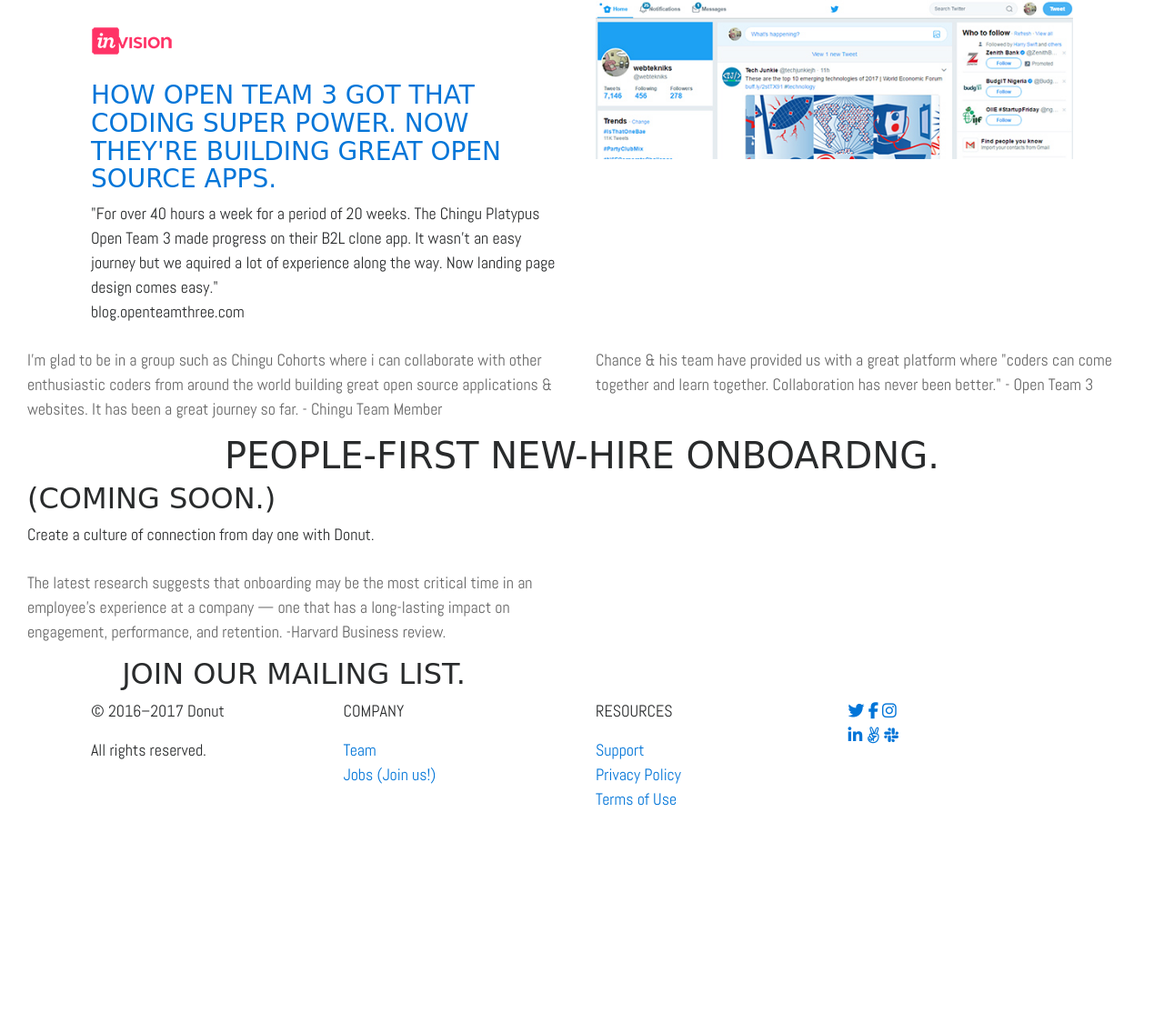
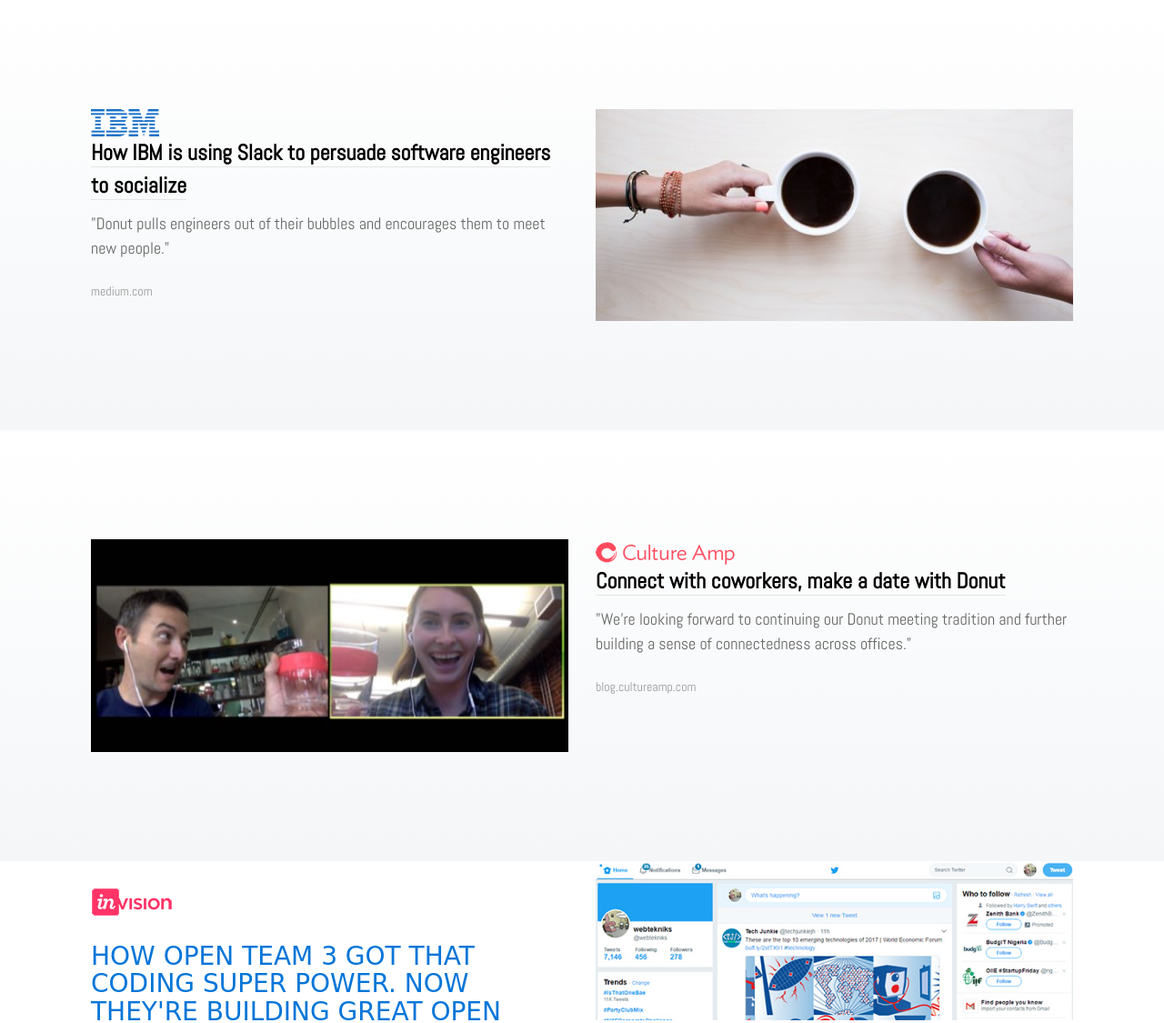
Before and after one commit to Umiii/SplashPage-Clone, a plain HTML site: page index.html in a window 1280 px wide. Shown: the top 1125 px of the page at 91% size. Before the commit the page ends 892 px from the top, so only its background shows below. Drawn offline with nearby package versions, Linux system fonts and the light colour scheme; a web font is replaced by a local one.

Commit message:
inserted curiouscc sections

```diff
--- a/index.html
+++ b/index.html
@@ -31,6 +31,38 @@
     </section>
 
 <!-- insert curiouscc sections here-->
+    <section class="curious-cc">
+    	<div class="container">
+    		<div class="row">
+    			<div class="col-sm-6">
+    					<img class="img-fluid" alt="ibm logo" src="images/ibm.v0.png"><br>
+    					<a class= "title-link" href="https://medium.com/letters-from-slash-hyphen/how-ibm-is-using-slack-to-persuade-software-engineers-to-socialize-72731a642319" target="_blank">How IBM is using Slack to persuade software engineers to socialize</a>
+    					<blockquote>"Donut pulls engineers out of their bubbles and encourages them to meet new people."</blockquote>
+					<p class="source">medium.com</p>
+				</div>
+    			<div class="col-sm-6">
+    				<img class="img-fluid" alt="two hands holding two cups of coffee" src="images/ibm_article_cover.v1.jpg">
+    			</div>
+    		</div>
+    	</div>
+    </section>
+
+    <section class="curious-cc">
+    	<div class="container">
+    		<div class="row">
+    			<div class="col-sm-6">
+    					<img class="img-fluid" alt="two people smilling and talking online via video call" src="images/cultureamp_article_cover.v0.jpg">
+    			</div>
+    			<div class="col-sm-6">
+    					<img class="logo amp" alt="culture amp logo" src="images/culture-amp.png"><br>
+    					<a class= "title-link" href="https://blog.cultureamp.com/connect-with-coworkers-make-a-date-with-donut" target="_blank">Connect with coworkers, make a date with Donut</a>
+    					<blockquote>"We're looking forward to continuing our Donut meeting tradition and further building a sense of connectedness across offices."</blockquote>
+    					<p class="source">blog.cultureamp.com</p>
+    		</div>
+    	</div>
+    </section>
+
+
 
     <section class="invision">
         <div class="container">
```
